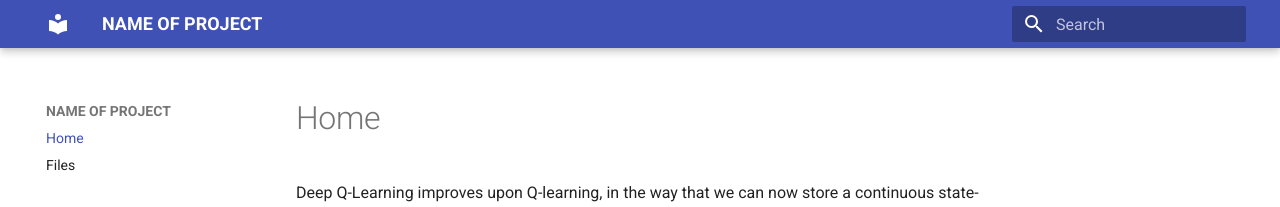
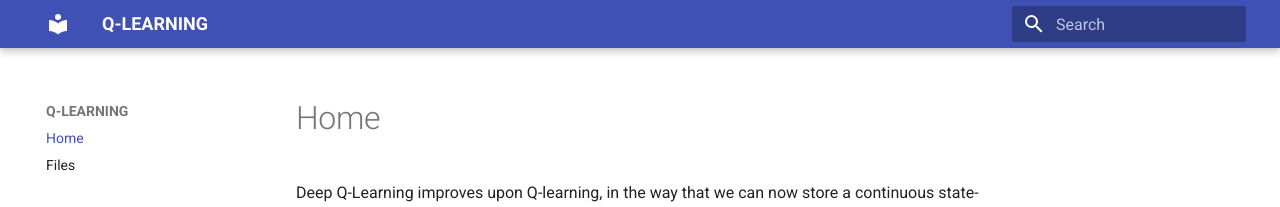
Before and after one commit to tobiasocula/Q-Learning-Implementations, an MkDocs documentation site: the page built from docs/index.md, in a window 1280 px wide. Shown: the top 207 px of the page. Built offline with MkDocs 1.6.1 and Material for MkDocs 9.7.7, drawn with Linux system fonts in a browser that asks for light colours.

Commit message:
fixed name of proejct

```diff
--- a/mkdocs.yml
+++ b/mkdocs.yml
@@ -1,7 +1,7 @@
 theme:
   name: material
 
-site_name: NAME OF PROJECT
+site_name: Q-LEARNING
 
 markdown_extensions:
   - pymdownx.superfences
```
